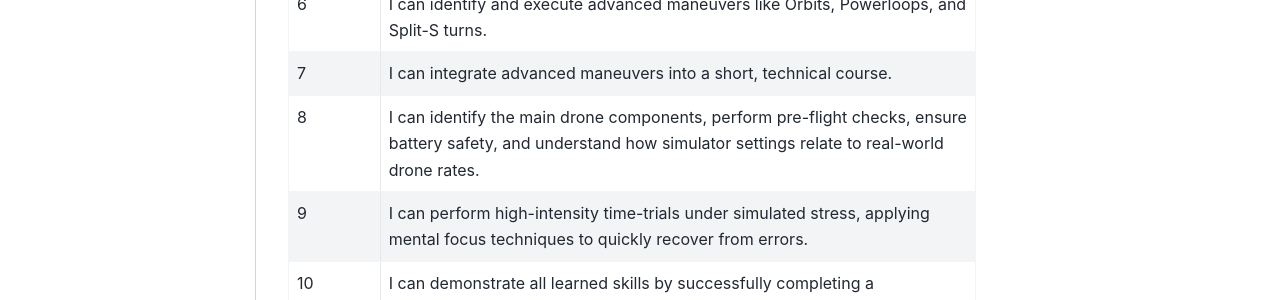
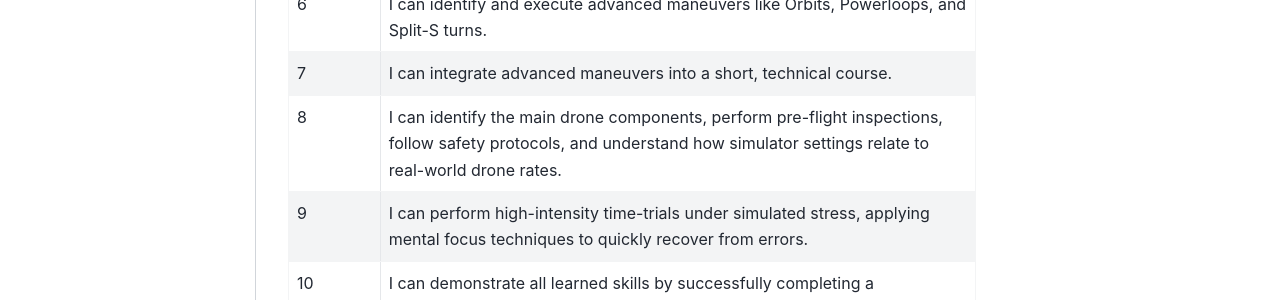
Before and after one commit to USAFA-ECE/uas, a Jupyter Book: the page built from book/LOs.md, in a window 1280 px wide and 1257 px high. Shown: the part 768-1068 px from the top of the window. Built offline with Jupyter Book 1.0.4 settings and Sphinx 7.4.7 and the Sphinx Book theme 1.1.4, drawn with Linux system fonts in a browser that asks for light colours.

Commit message:
Update LOs.md

```diff
--- a/book/LOs.md
+++ b/book/LOs.md
@@ -13,6 +13,6 @@ You will see each of these learning objectives referenced across course material
 | 5 | I can perform a tight, 180° Hairpin Turn using aggressive Roll and Yaw combined with precise throttle management and pre-turn braking. |
 | 6 | I can identify and execute advanced maneuvers like Orbits, Powerloops, and Split-S turns. |
 | 7 | I can integrate advanced maneuvers into a short, technical course. |
-| 8 | I can identify the main drone components, perform pre-flight checks, ensure battery safety, and understand how simulator settings relate to real-world drone rates. |
+| 8 | I can identify the main drone components, perform pre-flight inspections, follow safety protocols, and understand how simulator settings relate to real-world drone rates. |
 | 9 | I can perform high-intensity time-trials under simulated stress, applying mental focus techniques to quickly recover from errors. |
 | 10 | I can demonstrate all learned skills by successfully completing a Qualification Run and competing in an Elimination Race. |
```
